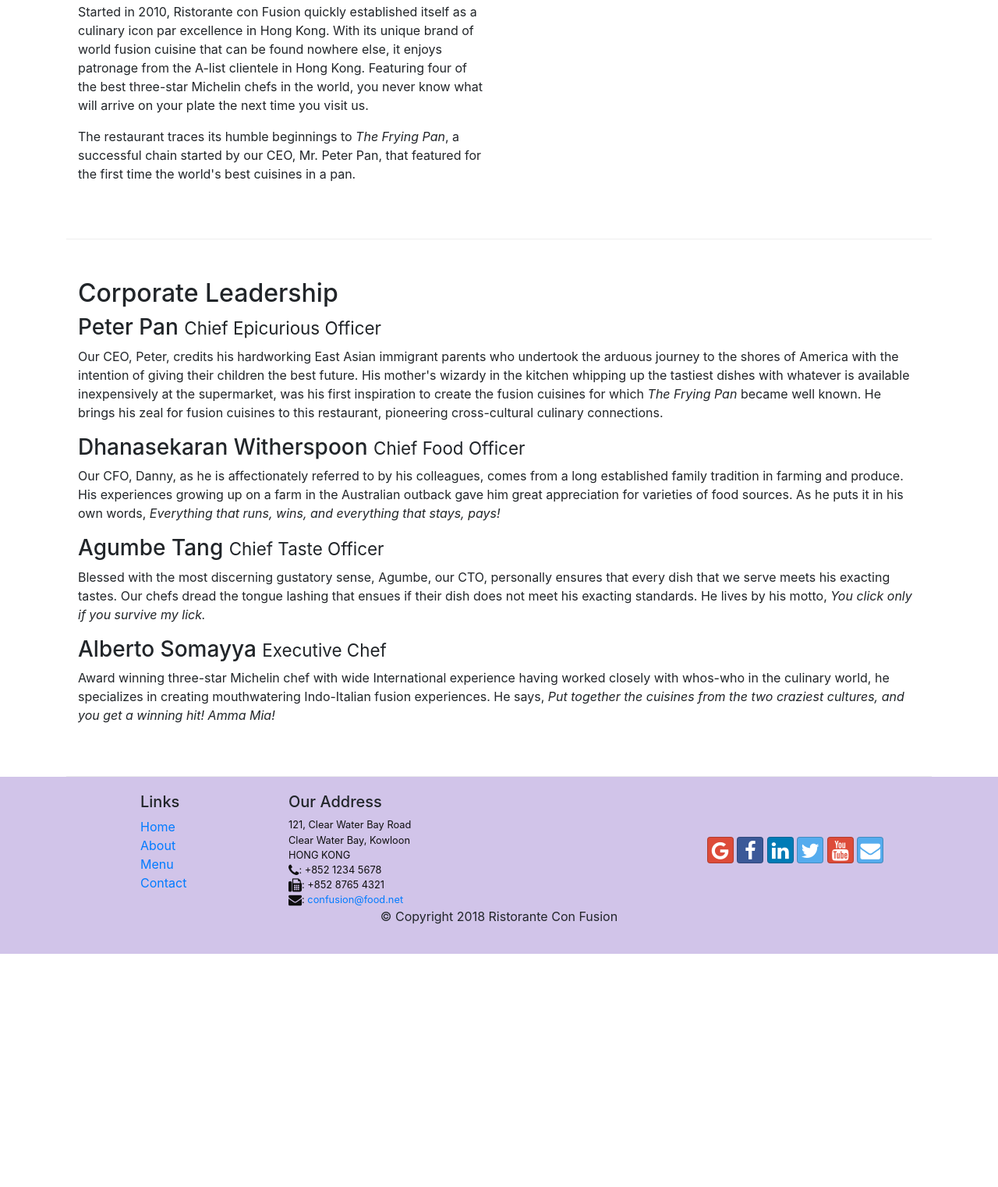
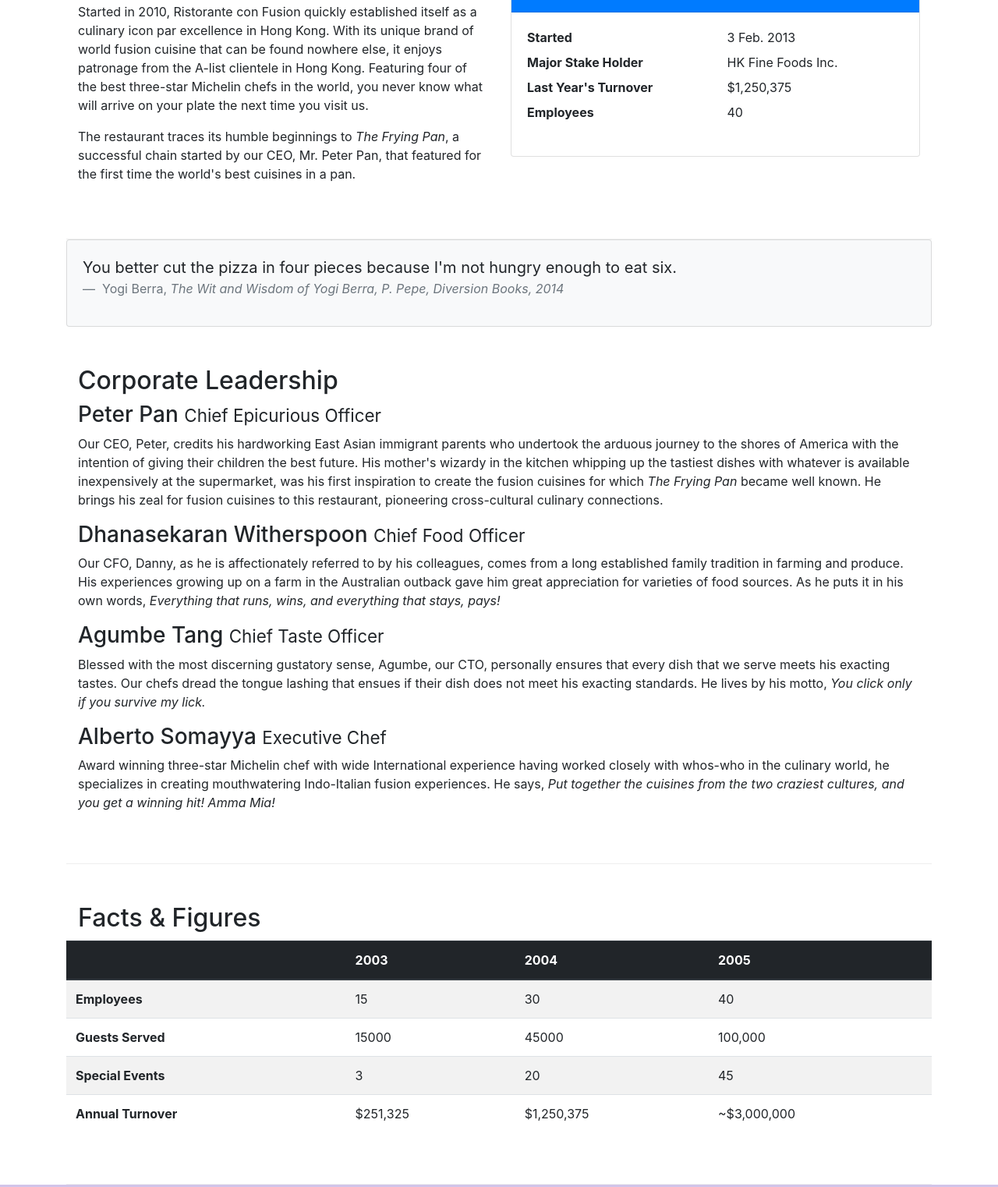
Before and after one commit to amalmohann/bootstrap4, a website: page aboutus.html in a window 1280 px wide. Shown: the part 558-2080 px from the top of the page at 78% size. Before the commit the page ends 1781 px from the top, so only its background shows below. Drawn offline with nearby package versions, Linux system fonts and the light colour scheme.

Commit message:
tables and cards

```diff
--- a/aboutus.html
+++ b/aboutus.html
@@ -67,8 +67,37 @@
                 <p>Started in 2010, Ristorante con Fusion quickly established itself as a culinary icon par excellence in Hong Kong. With its unique brand of world fusion cuisine that can be found nowhere else, it enjoys patronage from the A-list clientele in Hong Kong.  Featuring four of the best three-star Michelin chefs in the world, you never know what will arrive on your plate the next time you visit us.</p>
                 <p>The restaurant traces its humble beginnings to <em>The Frying Pan</em>, a successful chain started by our CEO, Mr. Peter Pan, that featured for the first time the world's best cuisines in a pan.</p>
             </div>
-            <div>
+            <div class="col-12 col-sm-6">
+                <div class="card">
+                    <h3 class="card-header bg-primary text-white">Facts On a Glance</h3>
+                    <div class="card-body">
+                        <dl class="row">
+                            <dt class="col-6">Started</dt>
+                            <dd class="col-6">3 Feb. 2013</dd>
+                            <dt class="col-6">Major Stake Holder</dt>
+                            <dd class="col-6">HK Fine Foods Inc.</dd>
+                            <dt class="col-6">Last Year's Turnover</dt>
+                            <dd class="col-6">$1,250,375</dd>
+                            <dt class="col-6">Employees</dt>
+                            <dd class="col-6">40</dd>
+                        </dl>
+                    </div>
+                </div>
             </div>
+        </div>
+        <div class="col-12 card card-body bg-light">
+            <blockquote class="blockquote">
+                <p class="mb-0">
+                    You better cut the pizza in four pieces because
+                    I'm not hungry enough to eat six.
+                </p>
+                <footer class="blockquote-footer" >
+                    Yogi Berra,
+                    <cite class="cite" title="Source Tittle">The Wit and Wisdom of Yogi Berra,
+                        P. Pepe, Diversion Books, 2014</cite>
+
+                </footer>
+            </blockquote>
         </div>
 
 
@@ -85,6 +114,52 @@
                 <p class="d-none d-sm-block">Award winning three-star Michelin chef with wide International experience having worked closely with whos-who in the culinary world, he specializes in creating mouthwatering Indo-Italian fusion experiences. He says, <em>Put together the cuisines from the two craziest cultures, and you get a winning hit! Amma Mia!</em></p>
             </div>
        </div>
+       <div class="row row-content">
+             <div class="col-12 col-sm-12">
+                 <h2 class="h2">Facts &amp; Figures</h2>
+             </div>
+             <div class="col-12 col-sm-3">
+             </div>
+            <div class="table-responsive">
+                <table class="table table-striped">
+                    <thead class="thead-dark">
+                        <tr>
+                            <th> &nbsp;</th>
+                            <th>2003</th>
+                            <th>2004</th>
+                            <th>2005</th>
+                        </tr>
+                    </thead>
+                    <tbody>
+                        <tr>
+                            <th>Employees</th>
+                            <td>15</td>
+                            <td>30</td>
+                            <td>40</td>
+                        </tr>
+                        <tr>
+                            <th>Guests Served</th>
+                            <td>15000</td>
+                            <td>45000</td>
+                            <td>100,000</td>
+                        </tr>
+                        <tr>
+                            <th>Special Events</th>
+                            <td>3</td>
+                            <td>20</td>
+                            <td>45</td>
+                        </tr>
+                        <tr>
+                            <th>Annual Turnover</th>
+                            <td>$251,325</td>
+                            <td>$1,250,375</td>
+                            <td>~$3,000,000</td>
+                        </tr>
+                    </tbody>
+                </table>
+            </div>
+             </div>
+        </div>
 
     </div>
 
```
